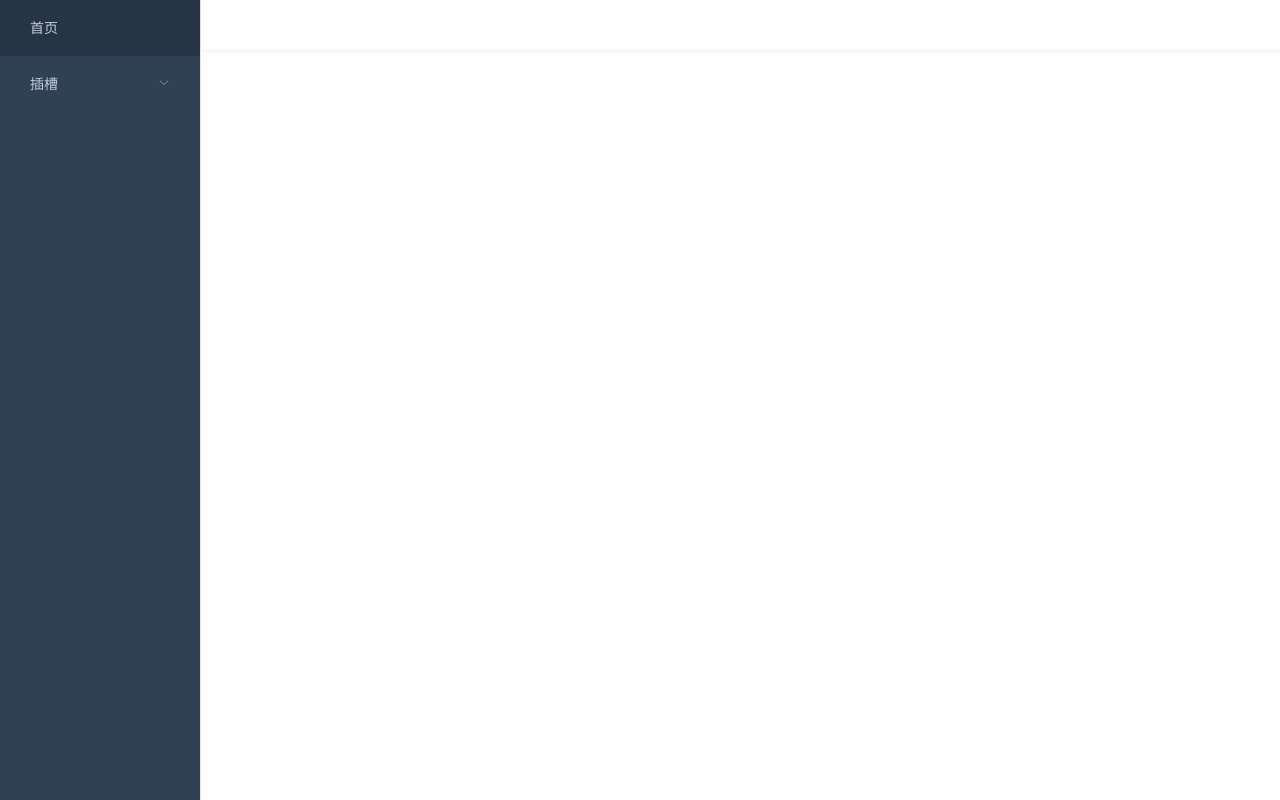
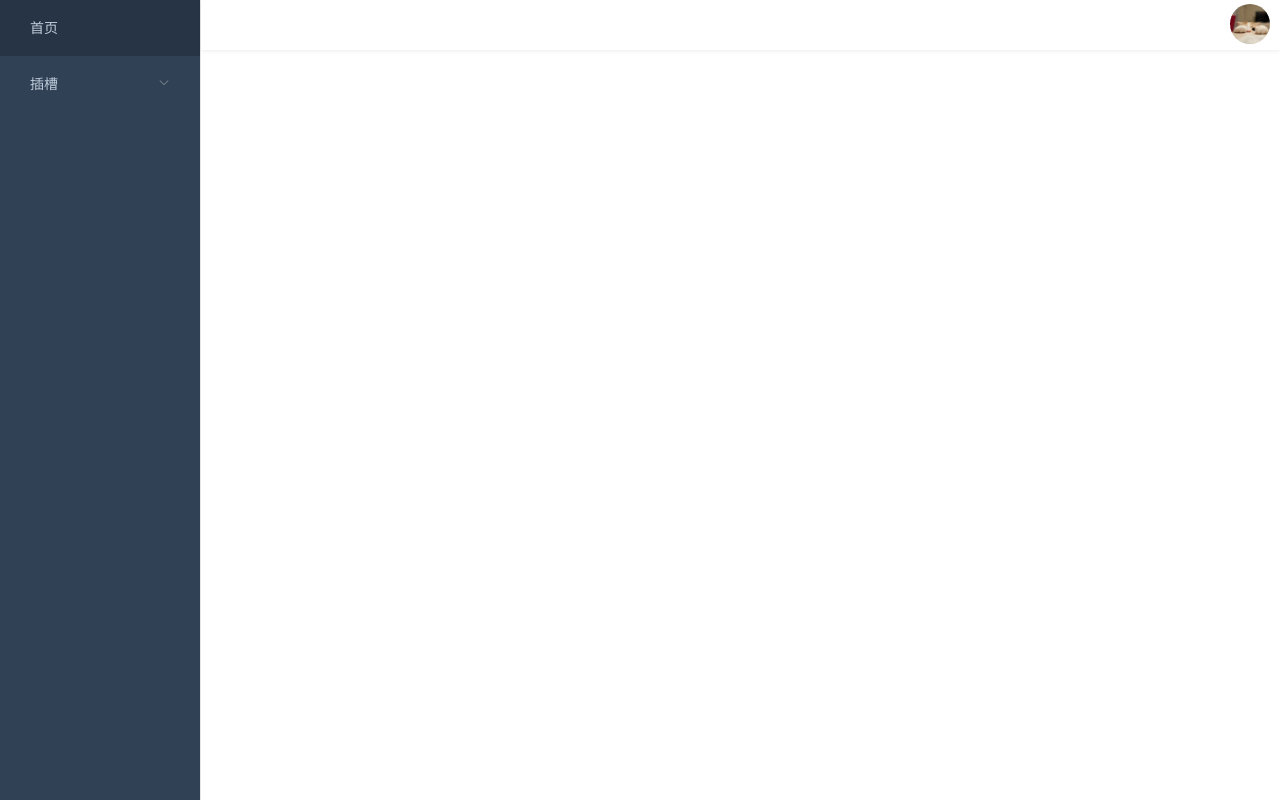
Before and after one commit to myweiwei/vue-, a Vue app in the folder vue/: page /#/ in a window 1280 px wide. Built offline with nearby package versions, Linux system fonts and the light colour scheme; sample sign-in values are in the browser's storage; a small style sheet from the web is missing.

Commit message:
退出登录，查看密码

```diff
--- a/vue/index.html
+++ b/vue/index.html
@@ -3,7 +3,7 @@
   <head>
     <meta charset="utf-8">
     <meta name="viewport" content="width=device-width,initial-scale=1.0">
-    <link rel="stylesheet" href="//at.alicdn.com/t/font_1782562_mcggwjr3rj.css">
+    <link rel="stylesheet" href="//at.alicdn.com/t/font_1782562_c2zp0a3umji.css">
     <title>vue</title>
   </head>
   <body>
--- a/vue/src/router/index.js
+++ b/vue/src/router/index.js
@@ -45,13 +45,7 @@ export const adminRoutes=[
     children: [
       {path: '/dialogDrag', component: dialogDrag, name: '弹窗拖动'}
     ]
-  },
-  {
-    path: '*',
-    hidden: true,
-    redirect: {path: '/index'}
   }
-
 ]
 const originalPush = Router.prototype.push
 Router.prototype.push = function push(location) {
--- a/vue/src/views/Home.vue
+++ b/vue/src/views/Home.vue
@@ -37,9 +37,22 @@
                 <i class='iconfont icondaohangshouqi- pointer' @click='isCollapse=true' v-if='!isCollapse'></i>
                 <i class='iconfont iconzhankai  pointer' @click='isCollapse=false' v-if='isCollapse'></i>
             </div>
-            <div>
+            <div class="flexStartBox">
                 <i class='iconfont iconzhankai1 pointer' @click='full' v-if='!fullFlag'></i>
                 <i class='iconfont iconsuoxiao pointer' @click='full' v-else></i>
+                <el-dropdown class='avaImg' trigger="click">
+                    <span class="el-dropdown-link">
+                        <img src="../assets/img.png" alt="">
+                        <div>
+                            <i class="iconfont iconxiala" style='padding:0 5px;font-size:15px;'></i>
+                        </div>
+                    </span>
+                    <el-dropdown-menu slot="dropdown" >
+                        <el-dropdown-item>
+                            <span @click='logOut'>登出</span>
+                        </el-dropdown-item>
+                    </el-dropdown-menu>
+                </el-dropdown>
             </div>
         </div>
         <router-view></router-view>
@@ -90,6 +103,20 @@ export default {
             isFull = false;
         }
         return isFull;
+    },
+    logOut:function(){
+        let me=this;
+        this.$confirm('确认要登出吗?', '提示', {
+          confirmButtonText: '确定',
+          cancelButtonText: '取消',
+          type: 'warning'
+        }).then(() => {
+            sessionStorage.setItem('user','');
+            sessionStorage.clear();
+            me.$router.push('/login');
+            window.location.reload();
+        }).catch(() => {
+        });
     }
   },
   watch: {
@@ -113,6 +140,17 @@ export default {
                 padding:0 15px;
             }
         }
-
+        .avaImg {
+            img {
+                width:40px;
+                height:40px;
+                border-radius: 50%;
+            }
+        }
+        .el-dropdown-link {
+            display: flex;
+            align-items: baseline;
+            line-height: 100%;
+        }
     }
 </style>
--- a/vue/src/views/login.vue
+++ b/vue/src/views/login.vue
@@ -4,13 +4,15 @@
             <h1>Login</h1>
             <el-form :rules="rules" :model='loginForm' ref="ruleForm" class="demo-ruleForm">
                 <el-form-item label="" prop="user">
-                    <el-input placeholder="请输入用户名" v-model="loginForm.user">
+                    <el-input placeholder="请输入用户名" v-model="loginForm.user" auto-complete="new-password">
                         <i slot="prefix" class="iconfont iconicon"></i>
                     </el-input>
                 </el-form-item>
                 <el-form-item label="" prop="password">
-                    <el-input placeholder="请输入密码" v-model="loginForm.password" type='password'>
+                    <el-input placeholder="请输入密码" v-model="loginForm.password" :type="passwordType" auto-complete="new-password">
                         <i slot="prefix" class="iconfont iconmima"></i>
+                        <i slot="suffix" class="iconfont iconbiyan pointer" @click='passwordType=""' v-if='passwordType=="password"'></i>
+                        <i slot="suffix" class="iconfont iconeye pointer" @click='passwordType="password"' v-else></i>
                     </el-input>
                 </el-form-item>
                 <el-form-item>
@@ -35,7 +37,8 @@ export default {
                 password: [
                     { required: true, message: '请输入密码', trigger: 'blur' }
                 ]
-            }
+            },
+            passwordType:'password'
         }
     },
     methods:{
@@ -44,6 +47,7 @@ export default {
             me.$refs.ruleForm.validate((valid) => {
                 if (valid) {
                     sessionStorage.setItem('user',me.loginForm.user);
+                    sessionStorage.setItem('role',1);
                     if(sessionStorage.getItem('user')){
                         me.$router.push({path:"/index"})
                     }
@@ -90,10 +94,17 @@ export default {
                 height: 50px;
                 line-height: 50px;
             }
-            .el-input__prefix {
+            .el-form-item__content{
+                font-size:17px;
                 line-height: 50px;
                 left:2%;
-                color:#889aa4;
+                color:#889aa4!important;
+            }
+            .el-input__suffix-inner i{
+                font-size: 20px;
+            }
+            .el-input__prefix {
+                left:3%;
             }
         }
     }
```
Also changed, not shown: vue/src/assets/img.png (added).
